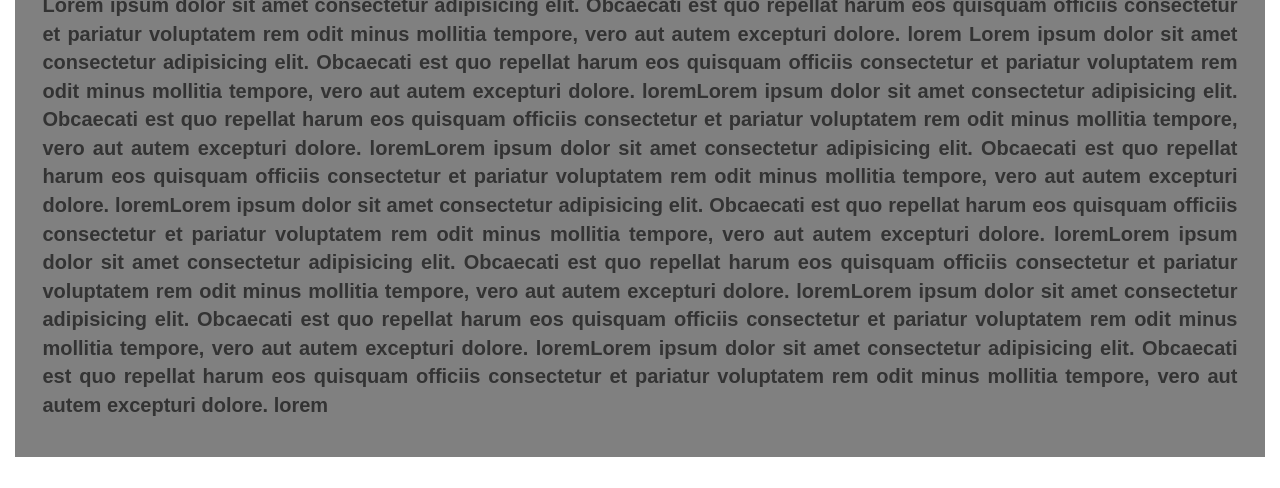
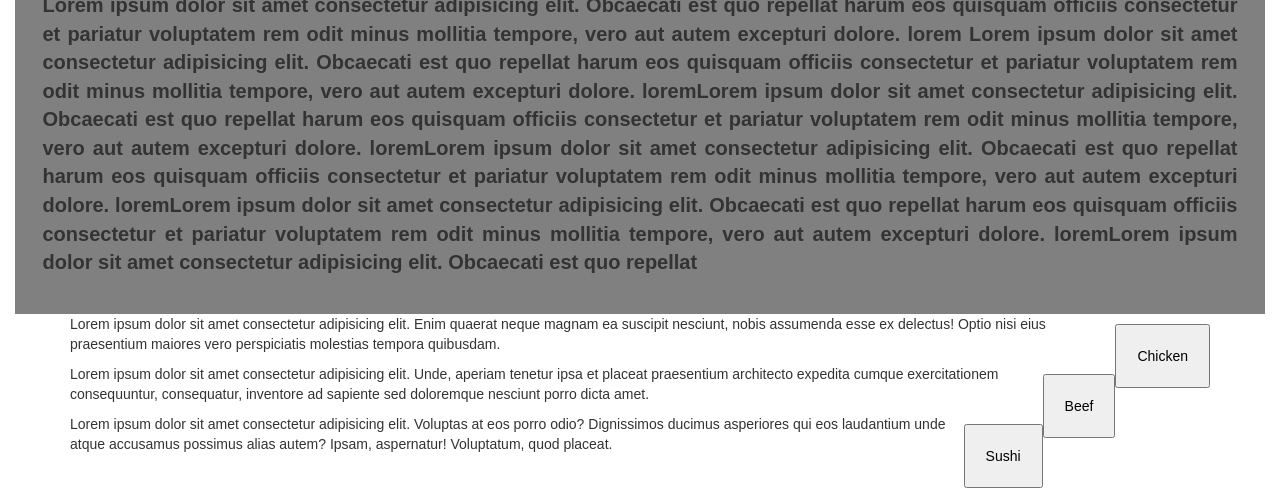
Before and after one commit to VickyluvVIC/coursera-module-3-task, a plain HTML site: page index.html in a window 1280 px wide. Shown: the part 351-839 px from the top of the page. Before the commit the page ends 808 px from the top, so only its background shows below. Drawn offline with nearby package versions, Linux system fonts and the light colour scheme; a script that the page names is missing.

Commit message:
Update index.html

```diff
--- a/index.html
+++ b/index.html
@@ -24,9 +24,7 @@
                     <span class="icon-bar"></span>
                     <span class="icon-bar"></span>
                     <span class="icon-bar"></span>
-                      <span class="icon-bar"></span>
-                      <span class="icon-bar"></span>
-                </button>
+                     </button>
             </div>
             <div id="collapsable-nav" class="navbar-collapse collapse in" aria-expanded="true" style="">
                 <ul id="nav-list" class="nav navbar-nav navbar-right">
@@ -53,11 +51,37 @@
                     adipisicing elit. Obcaecati est quo repellat harum eos quisquam officiis consectetur et pariatur voluptatem rem odit minus mollitia tempore, vero aut autem excepturi dolore. loremLorem ipsum dolor sit amet consectetur adipisicing elit.
                     Obcaecati est quo repellat harum eos quisquam officiis consectetur et pariatur voluptatem rem odit minus mollitia tempore, vero aut autem excepturi dolore. loremLorem ipsum dolor sit amet consectetur adipisicing elit. Obcaecati est
                     quo repellat harum eos quisquam officiis consectetur et pariatur voluptatem rem odit minus mollitia tempore, vero aut autem excepturi dolore. loremLorem ipsum dolor sit amet consectetur adipisicing elit. Obcaecati est quo repellat
-                    harum eos quisquam officiis consectetur et pariatur voluptatem rem odit minus mollitia tempore, vero aut autem excepturi dolore. loremLorem ipsum dolor sit amet consectetur adipisicing elit. Obcaecati est quo repellat harum eos quisquam
-                    officiis consectetur et pariatur voluptatem rem odit minus mollitia tempore, vero aut autem excepturi dolore. loremLorem ipsum dolor sit amet consectetur adipisicing elit. Obcaecati est quo repellat harum eos quisquam officiis consectetur
-                    et pariatur voluptatem rem odit minus mollitia tempore, vero aut autem excepturi dolore. lorem</p>
+                   </p>
             </div>
         </div>
+    </div>
+     <div class="container">
+        <section class="c-lg-3 c-md-3 c-sm-3">
+            <div class="grid-item">
+                <div class="chicken">
+                    <button class="chick">Chicken</button>
+                    <p>Lorem ipsum dolor sit amet consectetur adipisicing elit. Enim quaerat neque magnam ea suscipit nesciunt, nobis assumenda esse ex delectus! Optio nisi eius praesentium maiores vero perspiciatis molestias tempora quibusdam.</p>
+                </div>
+            </div>
+        </section>
+        <section class="b-lg-3 b-md-3 b-sm-3">
+            <div class="grid-item">
+                <div class="beef">
+                    <button class="be">Beef</button>
+                    <p>Lorem ipsum dolor sit amet consectetur adipisicing elit. Unde, aperiam tenetur ipsa et placeat praesentium architecto expedita cumque exercitationem consequuntur, consequatur, inventore ad sapiente sed doloremque nesciunt porro dicta
+                        amet.
+                    </p>
+                </div>
+            </div>
+        </section>
+        <section class="s-lg-3 s-md-3 s-sm-3">
+            <div class="grid-item">
+                <div class="sushi">
+                    <button class="sus">Sushi</button>
+                    <p>Lorem ipsum dolor sit amet consectetur adipisicing elit. Voluptas at eos porro odio? Dignissimos ducimus asperiores qui eos laudantium unde atque accusamus possimus alias autem? Ipsam, aspernatur! Voluptatum, quod placeat.</p>
+                </div>
+            </div>
+        </section>
     </div>
     <script src="js/jquery-2.1.4.min.js"></script>
     <script src="bootstrap.min.js"></script>
```
